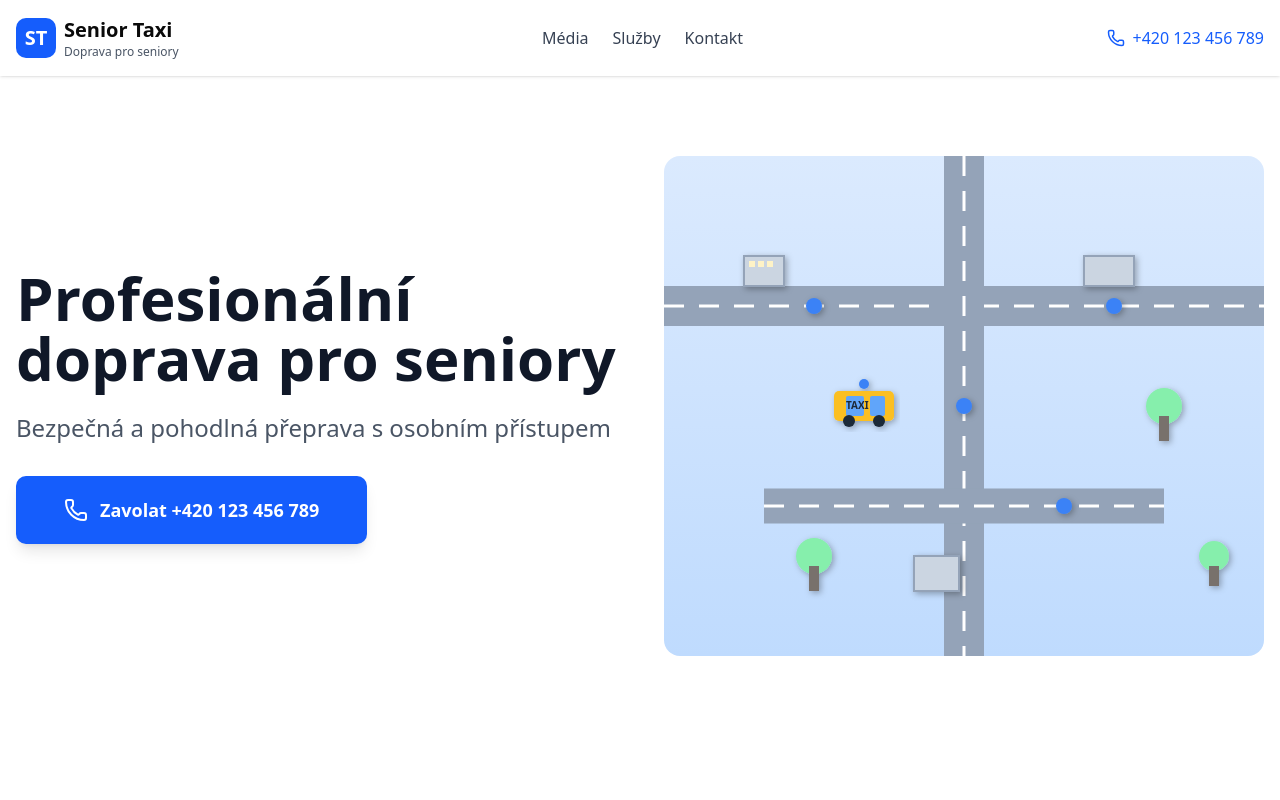
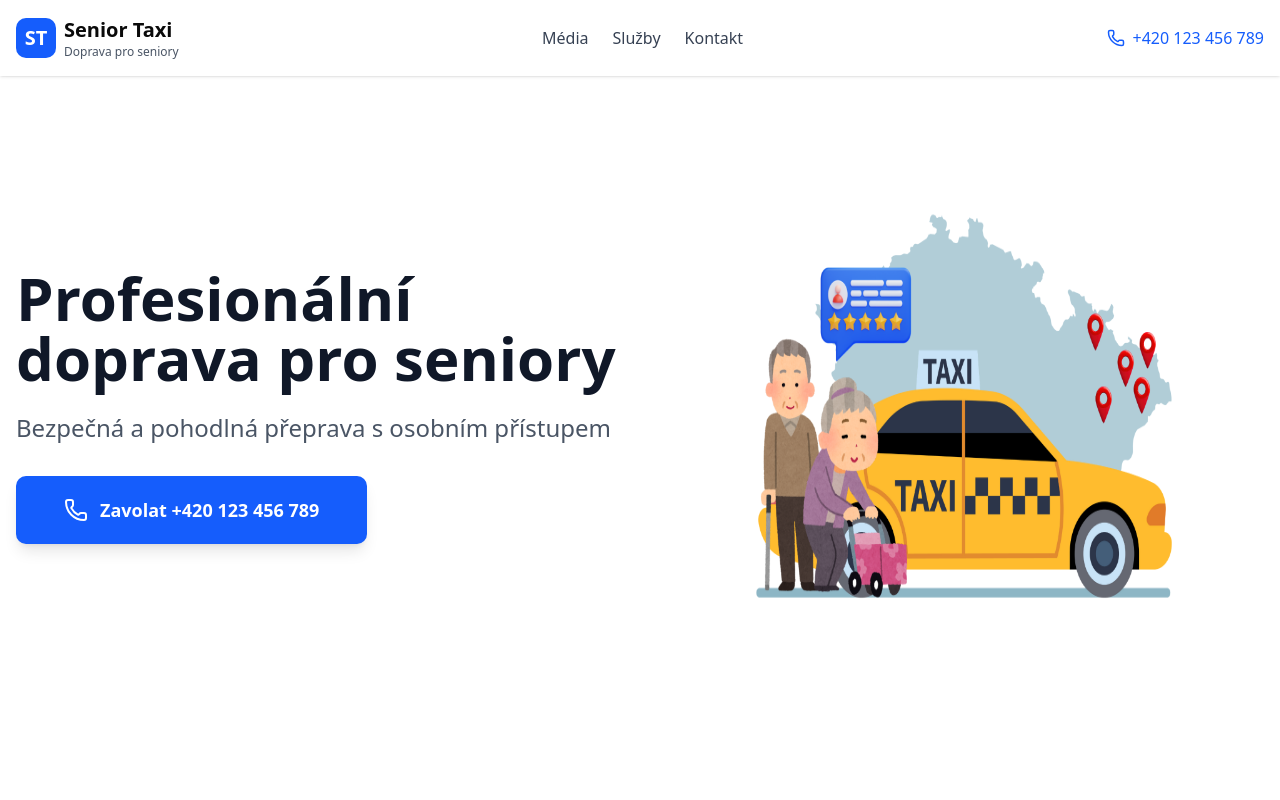
Before and after one commit to Agillis24/senior_taxi, a React (Vite) app: page / in a window 1280 px wide. Shown: the top 800 px of the page. Built offline with nearby package versions, Linux system fonts and the light colour scheme.

Commit message:
Update Hero component to use an image instead of SVG
Replaced SVG animation with an image for the hero section.

```diff
--- a/src/components/Hero.tsx
+++ b/src/components/Hero.tsx
@@ -1,4 +1,5 @@
-import { Phone } from 'lucide-react';
+import { Phone } from "lucide-react";
+import heroImage from "../assets/hero.png";
 
 export function Hero() {
   return (
@@ -22,140 +23,14 @@ export function Hero() {
             </a>
           </div>
 
-          {/* Pravá část s animovanou mapou */}
+          {/* Pravá část s obrázkem */}
           <div className="relative h-[500px] bg-white rounded-2xl overflow-hidden">
-            <svg className="w-full h-full" viewBox="0 0 600 500" xmlns="http://www.w3.org/2000/svg">
-              {/* Pozadí s jemným gradientem */}
-              <defs>
-                <linearGradient id="skyGradient" x1="0%" y1="0%" x2="0%" y2="100%">
-                  <animate attributeName="x1" values="0%;100%;0%" dur="15s" repeatCount="indefinite"/>
-                  <stop offset="0%" stopColor="#dbeafe"/>
-                  <stop offset="100%" stopColor="#bfdbfe"/>
-                </linearGradient>
-                <filter id="shadow">
-                  <feDropShadow dx="2" dy="2" stdDeviation="3" floodOpacity="0.3"/>
-                </filter>
-              </defs>
-
-              <rect width="600" height="500" fill="url(#skyGradient)"/>
-
-              {/* Silnice - horizontální s animací */}
-              <path d="M 0 150 L 600 150" stroke="#94a3b8" strokeWidth="40" fill="none">
-                <animate attributeName="stroke" values="#94a3b8;#64748b;#94a3b8" dur="4s" repeatCount="indefinite"/>
-              </path>
-              <path d="M 0 150 L 600 150" stroke="#fff" strokeWidth="3" strokeDasharray="20 15" fill="none">
-                <animate attributeName="stroke-dashoffset" from="0" to="35" dur="2s" repeatCount="indefinite"/>
-              </path>
-
-              {/* Silnice - vertikální */}
-              <path d="M 300 0 L 300 500" stroke="#94a3b8" strokeWidth="40" fill="none">
-                <animate attributeName="stroke" values="#94a3b8;#64748b;#94a3b8" dur="5s" repeatCount="indefinite"/>
-              </path>
-              <path d="M 300 0 L 300 500" stroke="#fff" strokeWidth="3" strokeDasharray="20 15" fill="none">
-                <animate attributeName="stroke-dashoffset" from="0" to="35" dur="2.5s" repeatCount="indefinite"/>
-              </path>
-
-              {/* Silnice - diagonální */}
-              <path d="M 100 350 L 500 350" stroke="#94a3b8" strokeWidth="35" fill="none">
-                <animate attributeName="stroke" values="#94a3b8;#64748b;#94a3b8" dur="3s" repeatCount="indefinite"/>
-              </path>
-              <path d="M 100 350 L 500 350" stroke="#fff" strokeWidth="3" strokeDasharray="20 15" fill="none">
-                <animate attributeName="stroke-dashoffset" from="0" to="35" dur="1.8s" repeatCount="indefinite"/>
-              </path>
-
-              {/* GPS body s pulzací */}
-              <g filter="url(#shadow)">
-                <circle cx="150" cy="150" r="8" fill="#3b82f6">
-                  <animate attributeName="r" values="8;12;8" dur="2s" repeatCount="indefinite"/>
-                  <animate attributeName="opacity" values="1;0.5;1" dur="2s" repeatCount="indefinite"/>
-                </circle>
-                <circle cx="300" cy="250" r="8" fill="#3b82f6">
-                  <animate attributeName="r" values="8;12;8" dur="2.5s" repeatCount="indefinite"/>
-                  <animate attributeName="opacity" values="0.5;1;0.5" dur="2.5s" repeatCount="indefinite"/>
-                </circle>
-                <circle cx="450" cy="150" r="8" fill="#3b82f6">
-                  <animate attributeName="r" values="8;12;8" dur="3s" repeatCount="indefinite"/>
-                  <animate attributeName="opacity" values="1;0.5;1" dur="3s" repeatCount="indefinite"/>
-                </circle>
-                <circle cx="400" cy="350" r="8" fill="#3b82f6">
-                  <animate attributeName="r" values="8;12;8" dur="2.2s" repeatCount="indefinite"/>
-                  <animate attributeName="opacity" values="0.5;1;0.5" dur="2.2s" repeatCount="indefinite"/>
-                </circle>
-              </g>
-
-              {/* Taxi auto - statické ale s pulzujícím GPS světlem */}
-              <g transform="translate(200, 250)" filter="url(#shadow)">
-                {/* Karoserie */}
-                <rect x="-30" y="-15" width="60" height="30" rx="5" fill="#fbbf24">
-                  <animate attributeName="fill" values="#fbbf24;#fcd34d;#fbbf24" dur="3s" repeatCount="indefinite"/>
-                </rect>
-                {/* Okna */}
-                <rect x="-18" y="-10" width="18" height="20" rx="2" fill="#60a5fa"/>
-                <rect x="6" y="-10" width="15" height="20" rx="2" fill="#60a5fa"/>
-                {/* Kola */}
-                <circle cx="-15" cy="15" r="6" fill="#1f2937"/>
-                <circle cx="15" cy="15" r="6" fill="#1f2937"/>
-                {/* Světlo GPS - pulzující */}
-                <circle cx="0" cy="-22" r="5" fill="#3b82f6">
-                  <animate attributeName="opacity" values="1;0.2;1" dur="1s" repeatCount="indefinite"/>
-                  <animate attributeName="r" values="5;7;5" dur="1s" repeatCount="indefinite"/>
-                </circle>
-                {/* Detail - nápis TAXI */}
-                <text x="-18" y="3" fontSize="10" fontWeight="bold" fill="#1f2937">TAXI</text>
-              </g>
-
-              {/* Budovy s animací */}
-              <g filter="url(#shadow)">
-                <rect x="80" y="100" width="40" height="30" fill="#cbd5e1" stroke="#94a3b8" strokeWidth="2">
-                  <animate attributeName="fill" values="#cbd5e1;#e2e8f0;#cbd5e1" dur="4s" repeatCount="indefinite"/>
-                </rect>
-                <rect x="420" y="100" width="50" height="30" fill="#cbd5e1" stroke="#94a3b8" strokeWidth="2">
-                  <animate attributeName="fill" values="#cbd5e1;#e2e8f0;#cbd5e1" dur="5s" repeatCount="indefinite"/>
-                </rect>
-                <rect x="250" y="400" width="45" height="35" fill="#cbd5e1" stroke="#94a3b8" strokeWidth="2">
-                  <animate attributeName="fill" values="#cbd5e1;#e2e8f0;#cbd5e1" dur="3.5s" repeatCount="indefinite"/>
-                </rect>
-
-                {/* Okna v budovách */}
-                <rect x="85" y="105" width="6" height="6" fill="#fef3c7">
-                  <animate attributeName="opacity" values="1;0.3;1" dur="3s" repeatCount="indefinite"/>
-                </rect>
-                <rect x="94" y="105" width="6" height="6" fill="#fef3c7">
-                  <animate attributeName="opacity" values="0.3;1;0.3" dur="3s" repeatCount="indefinite"/>
-                </rect>
-                <rect x="103" y="105" width="6" height="6" fill="#fef3c7">
-                  <animate attributeName="opacity" values="1;0.3;1" dur="3s" repeatCount="indefinite"/>
-                </rect>
-              </g>
-
-              {/* Stromy s jemnou animací */}
-              <g filter="url(#shadow)">
-                <circle cx="500" cy="250" r="18" fill="#86efac">
-                  <animate attributeName="r" values="18;20;18" dur="3s" repeatCount="indefinite"/>
-                </circle>
-                <rect x="495" y="260" width="10" height="25" fill="#78716c"/>
-
-                <circle cx="150" cy="400" r="18" fill="#86efac">
-                  <animate attributeName="r" values="18;20;18" dur="4s" repeatCount="indefinite"/>
-                </circle>
-                <rect x="145" y="410" width="10" height="25" fill="#78716c"/>
-
-                <circle cx="550" cy="400" r="15" fill="#86efac">
-                  <animate attributeName="r" values="15;17;15" dur="3.5s" repeatCount="indefinite"/>
-                </circle>
-                <rect x="545" y="410" width="10" height="20" fill="#78716c"/>
-              </g>
-
-              {/* GPS signály - kruhy se šířící od bodů */}
-              <circle cx="150" cy="150" r="15" fill="none" stroke="#3b82f6" strokeWidth="2" opacity="0">
-                <animate attributeName="r" values="0;30" dur="3s" repeatCount="indefinite"/>
-                <animate attributeName="opacity" values="0.8;0" dur="3s" repeatCount="indefinite"/>
-              </circle>
-              <circle cx="450" cy="150" r="15" fill="none" stroke="#3b82f6" strokeWidth="2" opacity="0">
-                <animate attributeName="r" values="0;30" dur="3s" begin="1s" repeatCount="indefinite"/>
-                <animate attributeName="opacity" values="0.8;0" dur="3s" begin="1s" repeatCount="indefinite"/>
-              </circle>
-            </svg>
+            <img
+              src={heroImage}
+              alt="Senior Taxi"
+              className="w-full h-full object-cover object-center"
+              loading="eager"
+            />
           </div>
         </div>
       </div>
```
